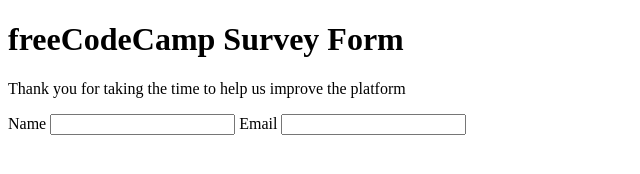
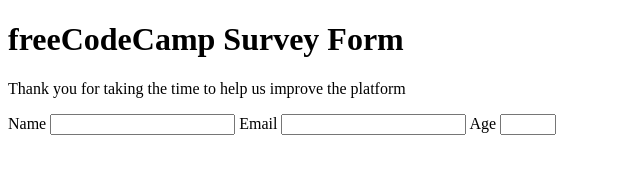
Before and after one commit to ibukunakinbami/survey-form-fcc, a plain HTML site: page index.html in a window 1280 px wide. Shown: the full height of the page, 0-640 px from the left. Drawn offline with Linux system fonts and the light colour scheme.

Commit message:
add input number  with id

```diff
--- a/index.html
+++ b/index.html
@@ -10,11 +10,14 @@
     <p id="description">Thank you for taking the time to help us improve the platform</p>
     <form id="survey-form" action="">
        <label for="">Name
-        <input type="text" id="name" required>
+            <input type="text" id="name" required>
        </label>
        <label for="">Email
-        <input type="email" id="email" required>
-       </label>
+            <input type="email" id="email" required>
+        </label>
+        <label for="">Age
+            <input type="number" id="age" min="18" max="65">
+        </label>
     </form>
 </body>
 </html>
```
